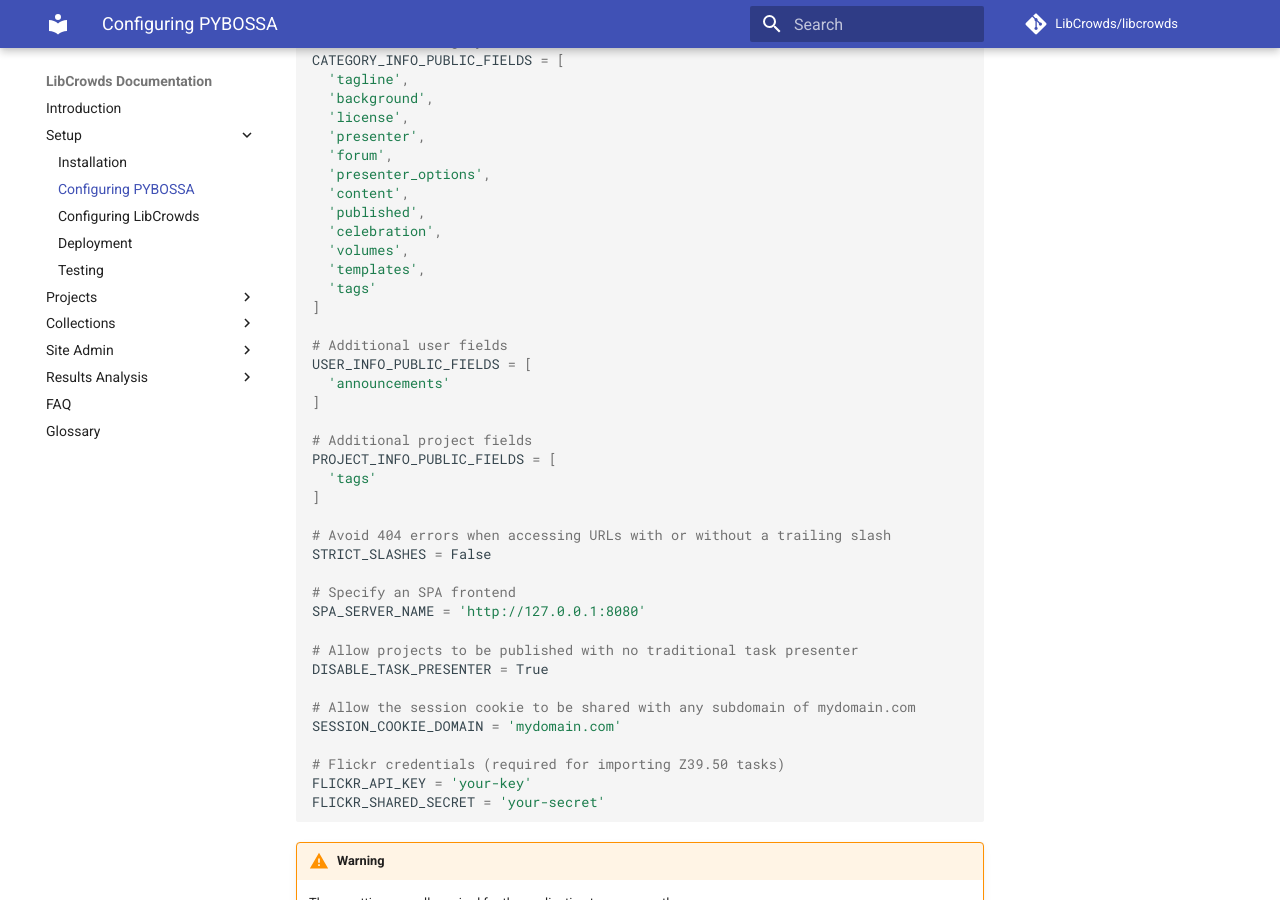
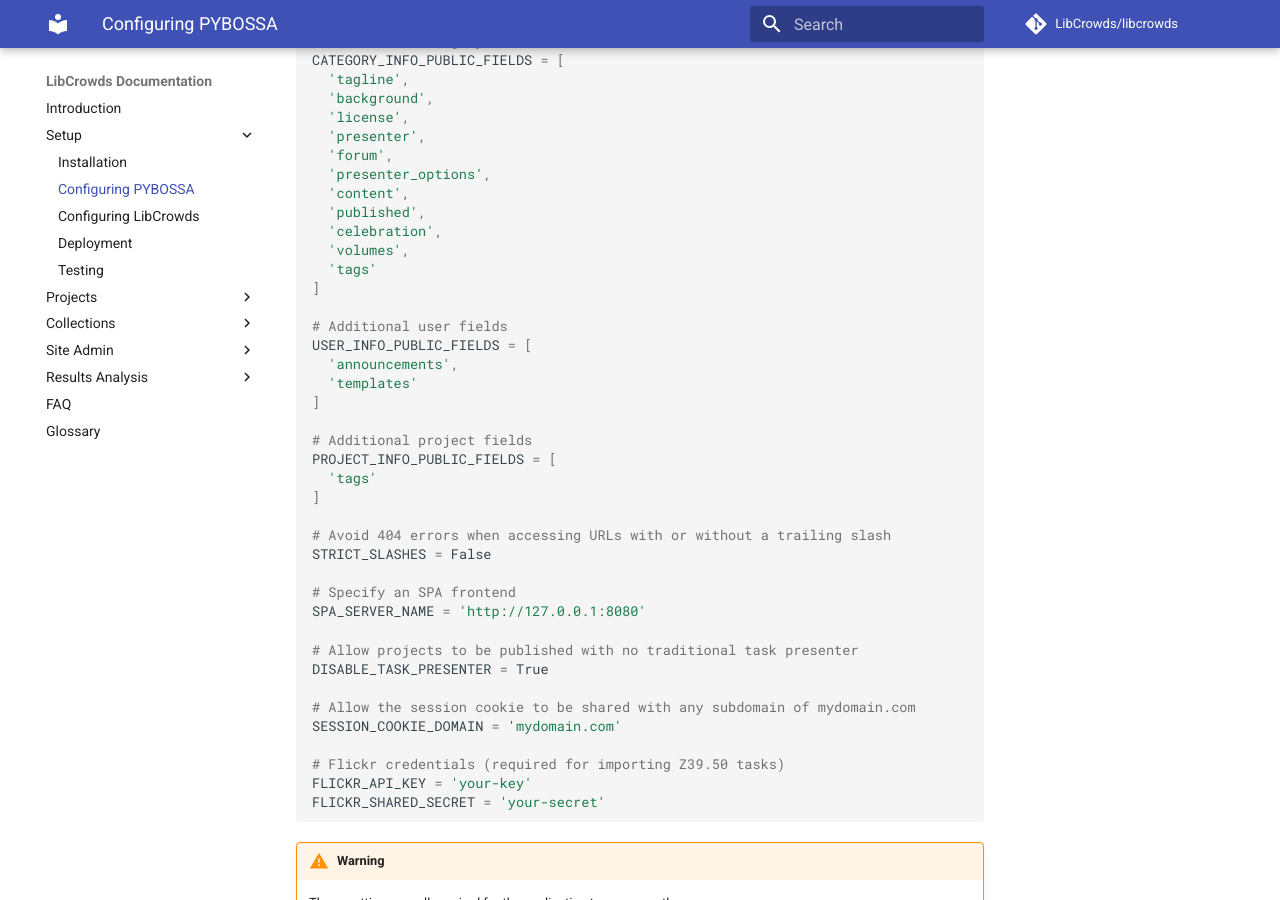
Before and after one commit to LibCrowds/docs, an MkDocs documentation site: the page built from docs/setup/configuring-pybossa.md, in a window 1280 px wide and 900 px high, scrolled down 638 px. Built offline with MkDocs 1.6.1 and Material for MkDocs 9.7.7, drawn with Linux system fonts in a browser that asks for light colours; comment, search, counter and statistics services are not loaded; old or Windows-style settings are respelled for this version of MkDocs.

```diff
--- a/docs/setup/configuring-pybossa.md
+++ b/docs/setup/configuring-pybossa.md
@@ -34,13 +34,13 @@ CATEGORY_INFO_PUBLIC_FIELDS = [
   'published',
   'celebration',
   'volumes',
-  'templates',
   'tags'
 ]
 
 # Additional user fields
 USER_INFO_PUBLIC_FIELDS = [
-  'announcements'
+  'announcements',
+  'templates'
 ]
 
 # Additional project fields
```
